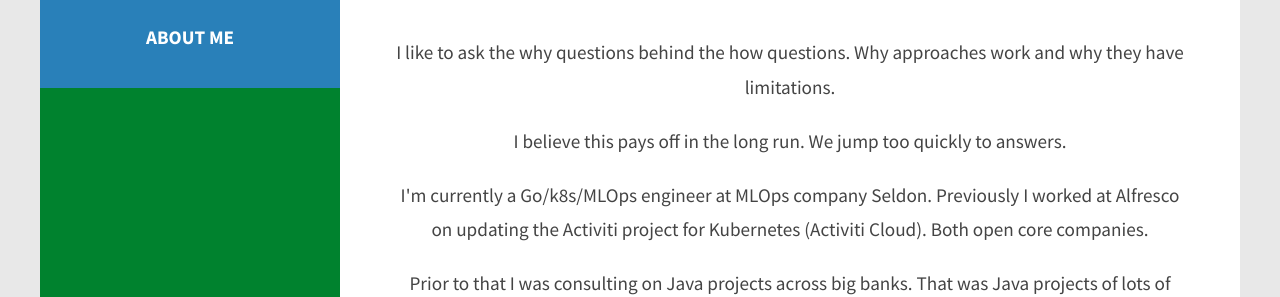
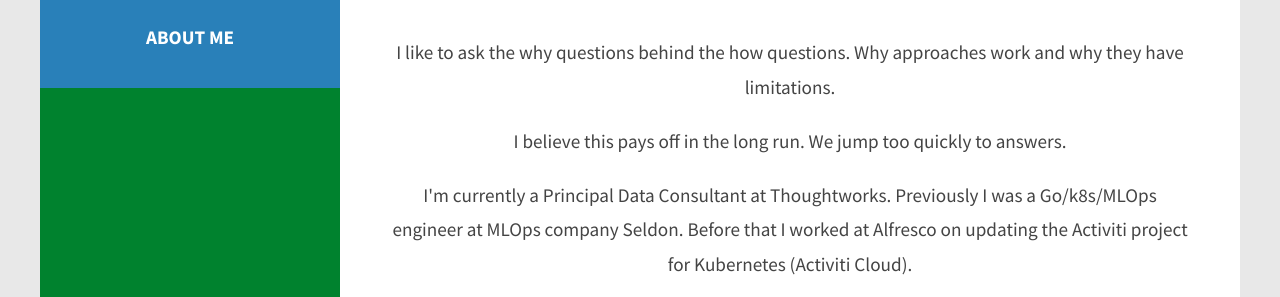
Before and after one commit to ryandawsonuk/softwareforhumans, a plain HTML site: page about.html in a window 1280 px wide. Shown: the part 635-932 px from the top of the page. Drawn offline with Linux system fonts and the light colour scheme.

Commit message:
Update about.html

```diff
--- a/about.html
+++ b/about.html
@@ -50,7 +50,7 @@ Released   : 20130902
 			</div>
 			<p>I like to ask the why questions behind the how questions. Why approaches work and why they have limitations. </p>
 			<p>I believe this pays off in the long run. We jump too quickly to answers. </p>
-			<p>I'm currently a Go/k8s/MLOps engineer at MLOps company Seldon. Previously I worked at Alfresco on updating the Activiti project for Kubernetes (Activiti Cloud). Both open core companies.</p>
+			<p>I'm currently a Principal Data Consultant at Thoughtworks. Previously I was a Go/k8s/MLOps engineer at MLOps company Seldon. Before that I worked at Alfresco on updating the Activiti project for Kubernetes (Activiti Cloud).</p>
 			<p>Prior to that I was consulting on Java projects across big banks. That was Java projects of lots of shapes and sizes.</p>
 			<p>My PhD and academic work is on Philsophy of Mathematics. It can be found on <a href="https://eastanglia.academia.edu/RyanDawson">academia.edu</a></p>
 		</div>
```
